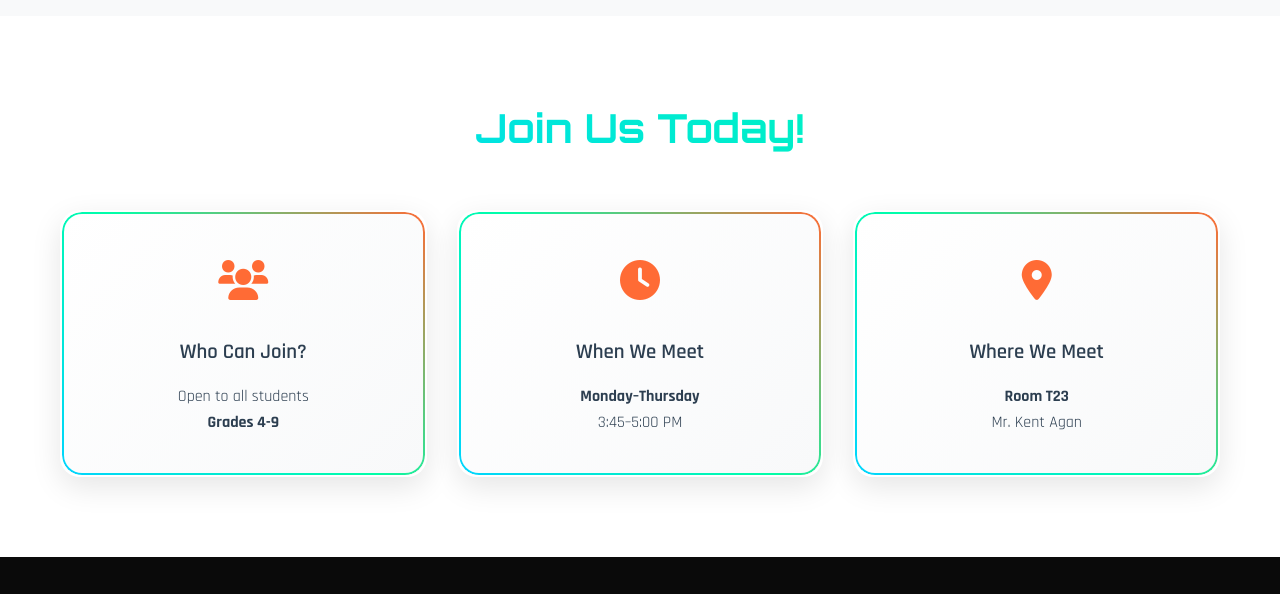
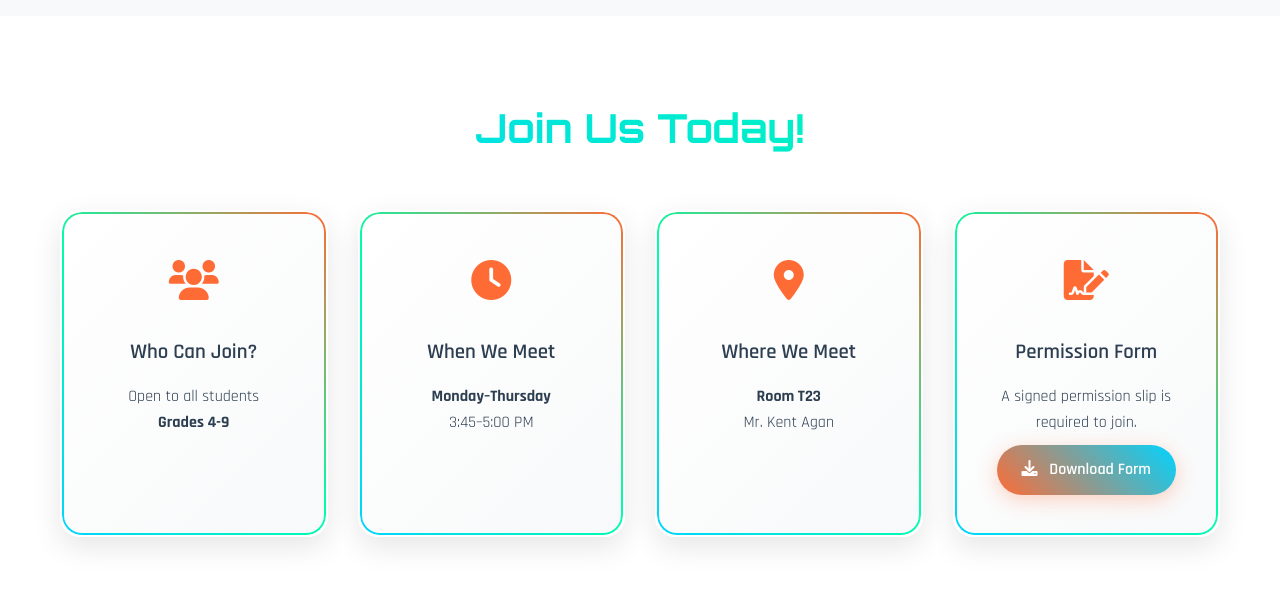
Before and after one commit to Dishchiibikoh-Community-School/STEM-Club-CBQ, a plain HTML site: page index.html in a window 1280 px wide. Shown: the part 4288-4882 px from the top of the page. Drawn offline with Linux system fonts and the light colour scheme.

Commit message:
Update index.html

```diff
--- a/index.html
+++ b/index.html
@@ -628,6 +628,8 @@
             padding: 2px;
             background: linear-gradient(45deg, var(--neon-blue), var(--teal), var(--orange));
             mask: linear-gradient(#fff 0 0) content-box, linear-gradient(#fff 0 0);
+            -webkit-mask: linear-gradient(#fff 0 0) content-box, linear-gradient(#fff 0 0);
+            -webkit-mask-composite: xor;
             mask-composite: exclude;
             z-index: -1;
         }
@@ -771,6 +773,33 @@
             transform: translateY(-2px);
         }
 
+        /* NEW STYLE FOR DOWNLOAD BUTTON */
+        .download-btn {
+            display: inline-block;
+            padding: 12px 25px;
+            margin-top: 10px;
+            background: linear-gradient(45deg, var(--orange), var(--neon-blue));
+            color: var(--white);
+            border: none;
+            border-radius: 25px;
+            font-weight: 600;
+            text-decoration: none;
+            cursor: pointer;
+            transition: all 0.3s ease;
+            font-family: 'Rajdhani', sans-serif;
+            font-size: 1rem;
+            box-shadow: 0 5px 20px rgba(255, 107, 53, 0.3);
+        }
+
+        .download-btn:hover {
+            transform: translateY(-3px);
+            box-shadow: 0 8px 30px rgba(0, 212, 255, 0.4);
+        }
+
+        .download-btn i {
+            margin-right: 8px;
+        }
+
         .gallery-grid {
             display: grid;
             grid-template-columns: repeat(auto-fit, minmax(300px, 1fr));
@@ -1092,34 +1121,28 @@
     </style>
 </head>
 <body>
-    <!-- Interactive Futuristic Background Elements -->
     <div class="cyber-grid"></div>
 
-    <!-- Floating Particles -->
     <div class="particles-container" id="particles"></div>
 
-    <!-- Glowing Orbs -->
     <div class="glow-orbs">
         <div class="orb orb1"></div>
         <div class="orb orb2"></div>
         <div class="orb orb3"></div>
     </div>
 
-    <!-- Circuit Lines -->
     <div class="circuit-lines">
         <div class="circuit-line line1"></div>
         <div class="circuit-line line2"></div>
         <div class="circuit-line line3"></div>
     </div>
 
-    <!-- Data Stream -->
     <div class="data-stream">
         <div class="stream-text stream1">01001000 01100101 01101100 01101100 01101111 STEM 01010111 01101111 01110010 01101100 01100100</div>
         <div class="stream-text stream2">ROBOTICS::AI::DRONES::INNOVATION 11001100 10101010 01010101</div>
         <div class="stream-text stream3">DISHCHIIBIKOH_STEM_CLUB 01000110 01110101 01110100 01110101 01110010 01100101</div>
     </div>
 
-    <!-- Enhanced Floating Background Shapes -->
     <div class="floating-shapes">
         <div class="shape"></div>
         <div class="shape"></div>
@@ -1128,14 +1151,10 @@
         <div class="shape"></div>
     </div>
 
-    <!-- Hero Section -->
     <section class="hero">
         <div class="container">
-            <!-- EDITABLE: Main club title -->
             <h1>JOIN THE DISHCHIIBIKOH STEM CLUB</h1>
-            <!-- EDITABLE: Club slogan/motto -->
             <h2>FLY, BUILD, CREATE, COMPETE</h2>
-            <!-- EDITABLE: Replace with actual hero image -->
             <div class="hero-image">
                 Futuristic STEM Image<br>
                 (Drone, Robot, Glowing Circuit)
@@ -1143,11 +1162,9 @@
         </div>
     </section>
 
-    <!-- About Section -->
     <section class="about">
         <div class="container">
             <h2 class="section-title">About Our Club</h2>
-            <!-- EDITABLE: Mission statement -->
             <p class="mission-text">
                 The Dishchiibikoh STEM Club empowers middle school students to explore cutting-edge technology,
                 develop problem-solving skills, and create innovative solutions that make a positive impact in our community.
@@ -1155,7 +1172,6 @@
             </p>
 
             <div class="activities-grid">
-                <!-- EDITABLE: Activity cards - modify icons, titles, and descriptions -->
                 <div class="activity-card">
                     <div class="activity-icon">
                         <i class="fas fa-helicopter"></i>
@@ -1191,13 +1207,11 @@
         </div>
     </section>
 
-    <!-- Gallery Section -->
     <section class="gallery">
         <div class="container">
             <h2 class="section-title">Club Gallery</h2>
             <p class="gallery-subtitle">Explore our amazing STEM adventures and achievements!</p>
 
-            <!-- Gallery Filter Tabs -->
             <div class="gallery-filters">
                 <button class="filter-btn active" data-filter="all">All Photos</button>
                 <button class="filter-btn" data-filter="drones">Drones</button>
@@ -1206,9 +1220,7 @@
                 <button class="filter-btn" data-filter="projects">Projects</button>
             </div>
 
-            <!-- Gallery Grid -->
             <div class="gallery-grid">
-                <!-- EDITABLE: Gallery items - replace placeholders with actual images -->
                 <div class="gallery-item" data-category="drones">
                     <div class="gallery-image">
                         <div class="image-placeholder">
@@ -1340,7 +1352,6 @@
         </div>
     </section>
 
-    <!-- Lightbox Modal -->
     <div id="lightbox" class="lightbox">
         <div class="lightbox-content">
             <span class="lightbox-close" onclick="closeLightbox()">&times;</span>
@@ -1365,12 +1376,10 @@
         </div>
     </div>
 
-    <!-- Projects & Competitions Section -->
     <section class="projects">
         <div class="container">
             <h2 class="section-title">Our Projects & Competitions</h2>
             <div class="projects-grid">
-                <!-- EDITABLE: Project cards - replace placeholders with actual images and descriptions -->
                 <div class="project-card">
                     <div class="project-image">
                         Project Image 1
@@ -1414,12 +1423,10 @@
         </div>
     </section>
 
-    <!-- Updates Section -->
     <section class="updates">
         <div class="container">
             <h2 class="section-title">Club Updates</h2>
             <div class="updates-content">
-                <!-- EDITABLE: Replace with actual announcements and news -->
                 <div class="updates-placeholder">
                     <strong>📢 Important Announcements & News will appear here!</strong><br><br>
                     • New drone simulator software available<br>
@@ -1432,12 +1439,10 @@
         </div>
     </section>
 
-    <!-- Club Details Section -->
     <section class="details">
         <div class="container">
             <h2 class="section-title">Join Us Today!</h2>
             <div class="club-details">
-                <!-- EDITABLE: Club information cards -->
                 <div class="detail-card">
                     <div class="detail-icon">
                         <i class="fas fa-users"></i>
@@ -1461,18 +1466,27 @@
                     <h3>Where We Meet</h3>
                     <p><strong>Room T23</strong><br>Mr. Kent Agan</p>
                 </div>
+
+                <div class="detail-card">
+                    <div class="detail-icon">
+                        <i class="fas fa-file-signature"></i>
+                    </div>
+                    <h3>Permission Form</h3>
+                    <p>A signed permission slip is required to join.</p>
+                    <a href="SignedPermissionForm.pdf" download="SignedPermissionForm.pdf" class="download-btn">
+                        <i class="fas fa-download"></i> Download Form
+                    </a>
+                </div>
+
             </div>
         </div>
     </section>
 
-    <!-- Footer -->
     <footer>
         <div class="container">
             <div class="footer-content">
-                <!-- EDITABLE: Contact information -->
                 <p><strong>Contact Us:</strong> jestoni.agan@dishchiibikoh.org</p>
                 <div class="footer-links">
-                    <!-- EDITABLE: Social media links -->
                     <a href="#"><i class="fab fa-instagram"></i></a>
                     <a href="#"><i class="fab fa-twitter"></i></a>
                     <a href="#"><i class="fab fa-youtube"></i></a>
@@ -1483,7 +1497,6 @@
         </div>
     </footer>
 
-    <!-- AI Assistant Chatbot -->
     <div class="chatbot" onclick="openChatbot()">
         <i class="fas fa-robot"></i>
         <div class="chatbot-tooltip">
```
